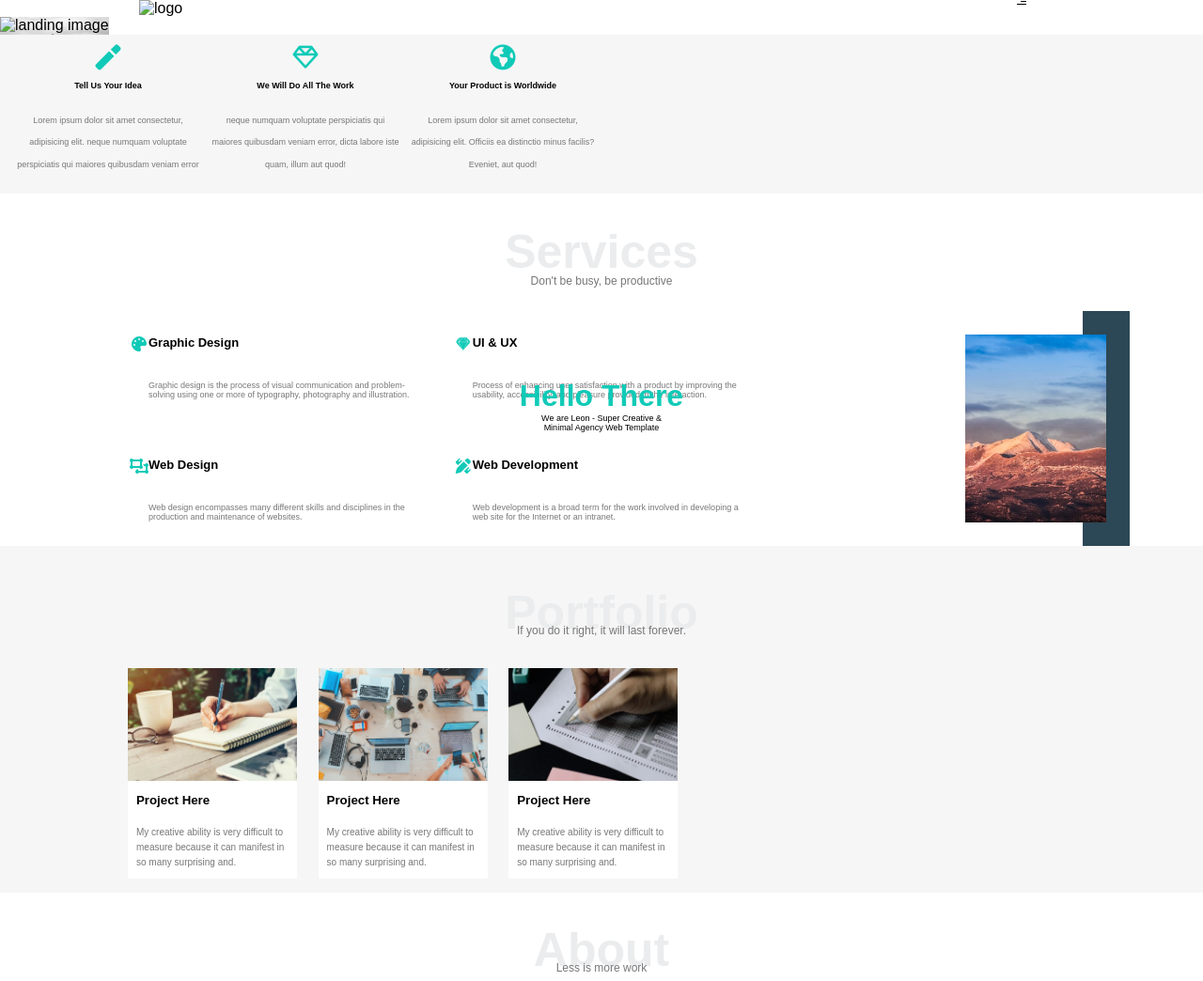
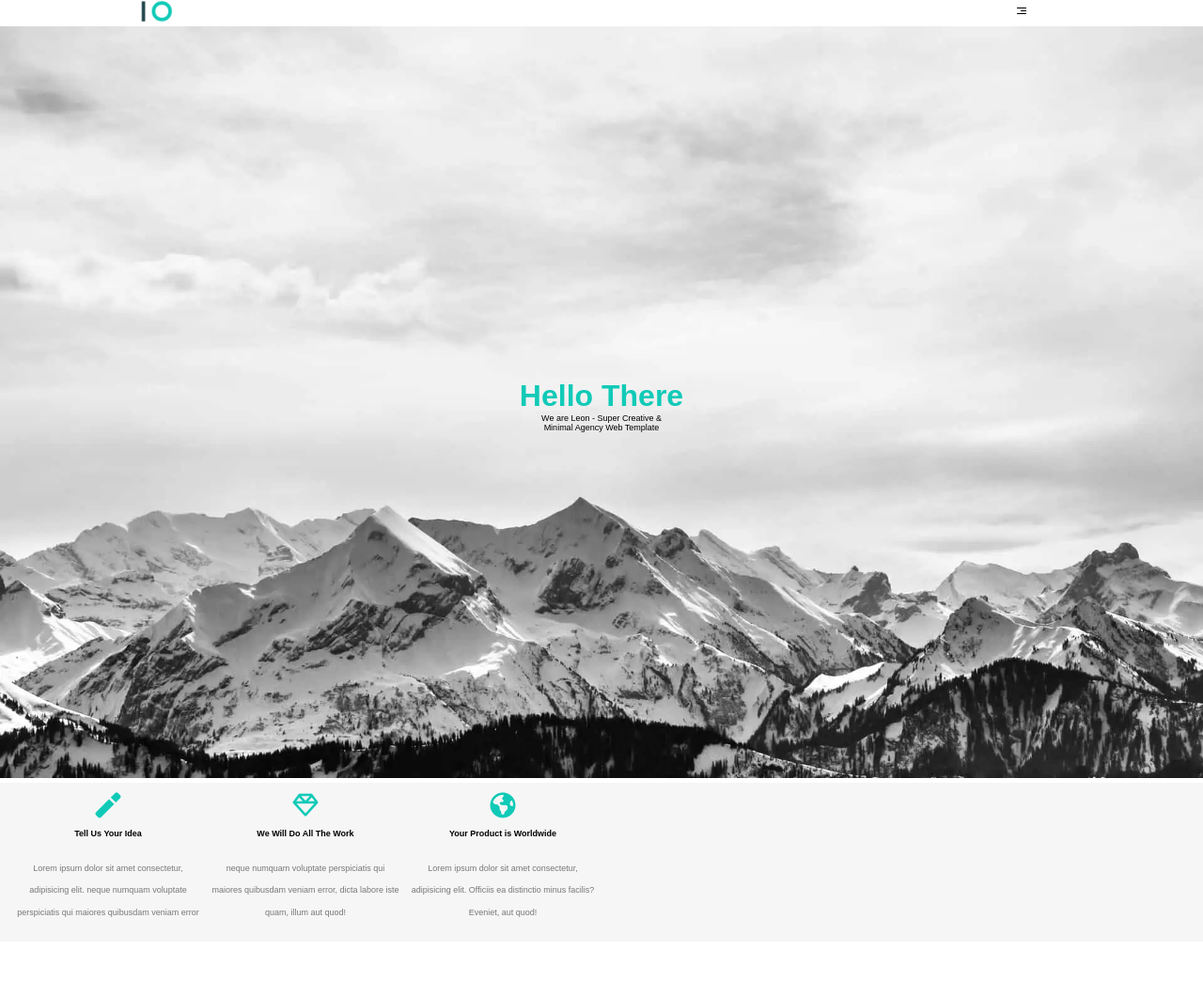
Before and after one commit to es-abdalrhman/HTML_CSS_Template1, a plain HTML site: page index.html in a window 1280 px wide. Shown: the top 1044 px of the page at 94% size. Drawn offline with Linux system fonts and the light colour scheme; the site is published under a folder, as on GitHub Pages, so addresses that start at the root find nothing.

Commit message:
update image path

```diff
--- a/index.html
+++ b/index.html
@@ -15,7 +15,7 @@
     <!-- using icons from font awesome -->
     <header class="header">
         <div class="container">
-            <img decoding="async" class="logo" src="/images/logo.png" alt="logo">
+            <img decoding="async" class="logo" src="images/logo.png" alt="logo">
             <!-- note in using ~ sibling used to select what comes after -->
             <div class="links">
                 <span class="icon">
@@ -34,7 +34,7 @@
     </header>
     <!-- hello section -->
     <section class="hello">
-        <img src="/images/landing.webp" alt="landing image" class="landing">
+        <img src="images/landing.webp" alt="landing image" class="landing">
         <h1 class="hello-landing">Hello There</h1>
         <p>We are Leon - Super Creative & <br> Minimal Agency Web Template</p>
     </section>
```
